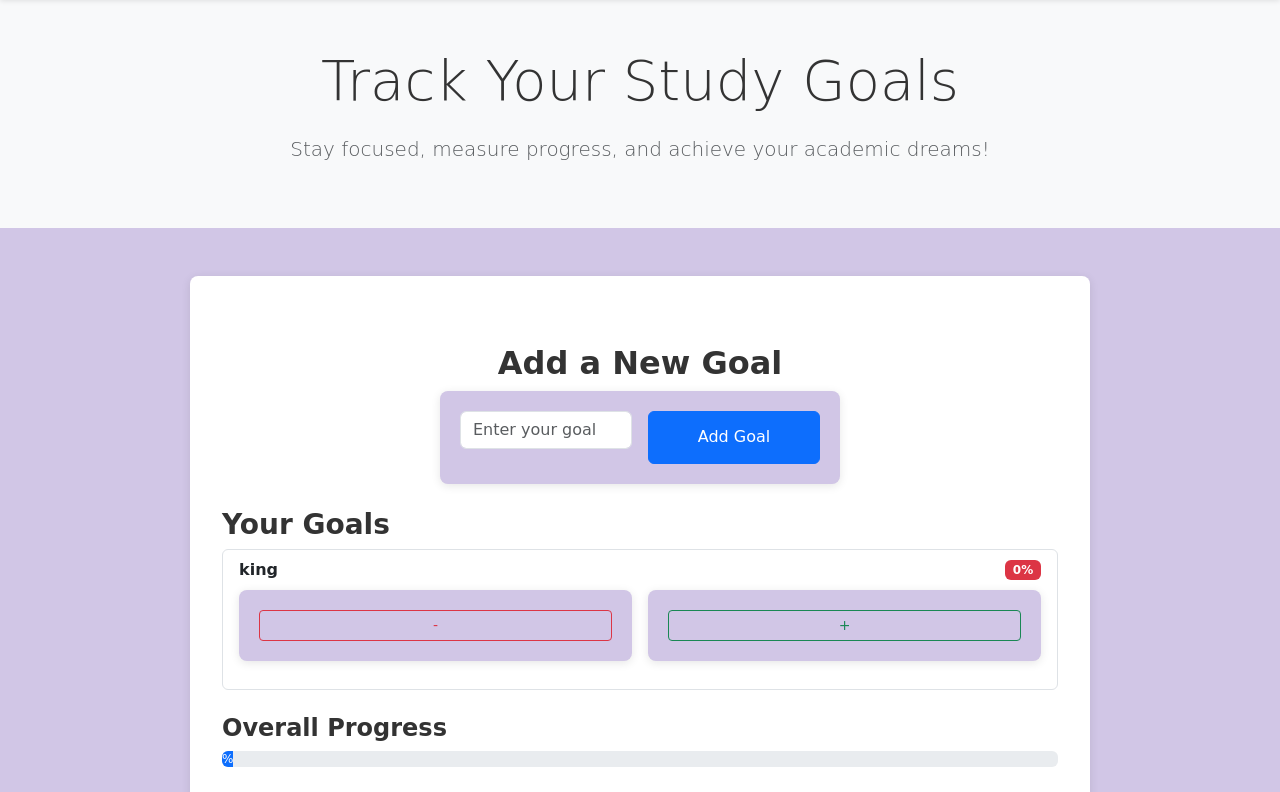
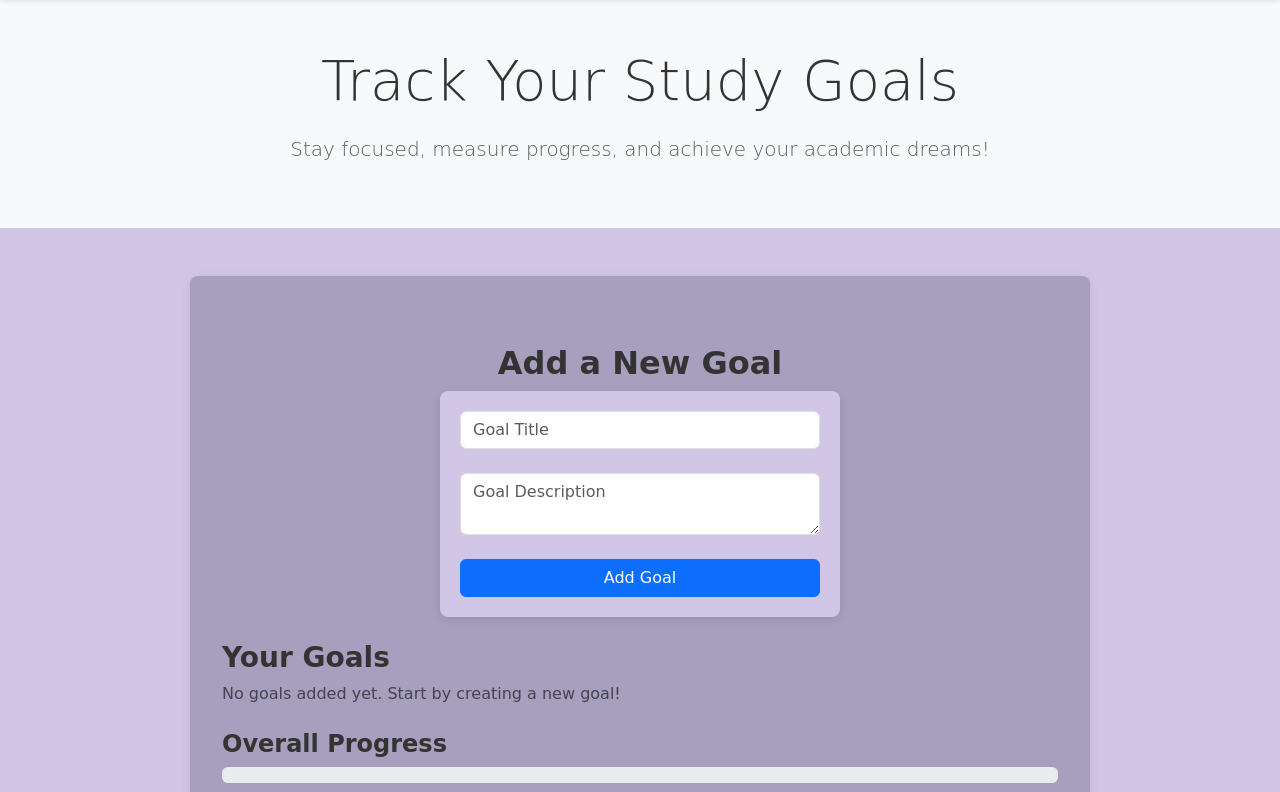
Before and after one commit to koushikchintuu/Study-Planner, a Flask app: page /goals in a window 1280 px wide. Shown: the part 81-873 px from the top of the page. Run offline with Flask 3, Linux system fonts and the light colour scheme; a user stored in the database is signed in.

Commit message:
Your commit message describing the updates

```diff
--- a/app.py
+++ b/app.py
@@ -217,16 +217,25 @@
 
 # Goals
 
+# Calculate overall progress
+def calculate_total_progress(goals):
+    if not goals:
+        return 0
+    total_progress = sum(goal.progress for goal in goals)
+    return round(total_progress / len(goals))
+
+# Manage goals route
 @app.route('/goals', methods=['GET', 'POST'])
 def manage_goals():
     if 'user_id' not in session:
+        flash("You must be logged in to view your goals.", "error")
         return redirect(url_for('login'))
 
     user_id = session['user_id']
 
     if request.method == 'POST':
-        title = request.form.get('title')
-        description = request.form.get('description')
+        title = request.form.get('title', '').strip()
+        description = request.form.get('description', '').strip()
         if not title or not description:
             flash("Title and description cannot be empty!", "error")
             return redirect(url_for('manage_goals'))
@@ -237,11 +246,58 @@
             db.session.commit()
             flash("Goal added successfully!", "success")
         except Exception as e:
-            flash(f"Error: {str(e)}", "error")
+            db.session.rollback()
+            flash(f"Error adding goal: {str(e)}", "error")
+
         return redirect(url_for('manage_goals'))
 
     goals = Goal.query.filter_by(user_id=user_id).all()
-    return render_template('goals.html', goals=goals)
+    total_progress = calculate_total_progress(goals)
+
+    completed_goals = sum(1 for goal in goals if goal.progress == 100)
+    in_progress_goals = len(goals) - completed_goals
+
+    return render_template(
+        'goals.html',
+        goals=goals,
+        total_progress=total_progress,
+        progress_data={"completed": completed_goals, "remaining": in_progress_goals}
+    )
+
+@app.route('/update_goal/<int:goal_id>', methods=['POST'])
+def update_goal(goal_id):
+    if 'user_id' not in session:
+        return jsonify({"error": "Authentication required"}), 403
+
+    user_id = session['user_id']
+    goal = Goal.query.filter_by(id=goal_id, user_id=user_id).first()
+
+    if not goal:
+        return jsonify({"error": "Goal not found"}), 404
+
+    action = request.json.get('action')
+    if action == 'increase' and goal.progress < 100:
+        goal.progress = min(goal.progress + 10, 100)
+    elif action == 'decrease' and goal.progress > 0:
+        goal.progress = max(goal.progress - 10, 0)
+
+    try:
+        db.session.commit()
+
+        # Calculate new progress data
+        total_goals = Goal.query.filter_by(user_id=user_id).count()
+        completed_goals = Goal.query.filter_by(user_id=user_id, progress=100).count()
+        completed_percentage = int((completed_goals / total_goals) * 100) if total_goals > 0 else 0
+
+        return jsonify({
+            "new_progress": goal.progress,
+            "completed": completed_percentage,
+            "remaining": 100 - completed_percentage
+        }), 200
+    except Exception as e:
+        db.session.rollback()
+        return jsonify({"error": str(e)}), 500
+
 
 
 # Notes
--- a/models.py
+++ b/models.py
@@ -18,12 +18,15 @@
     priority = db.Column(db.String(20), nullable=False)
     status = db.Column(db.String(20), default='to-do')
 
+# Goal Model
 class Goal(db.Model):
     __tablename__ = 'goals'
     id = db.Column(db.Integer, primary_key=True)
     user_id = db.Column(db.Integer, db.ForeignKey('users.id'), nullable=False)
-    goal_name = db.Column(db.String(120), nullable=False)
+    title = db.Column(db.String(120), nullable=False)
+    description = db.Column(db.String(255), nullable=False)
     progress = db.Column(db.Integer, default=0)
+
 
 class Note(db.Model):
     __tablename__ = 'notes'
--- a/static/styles.css
+++ b/static/styles.css
@@ -109,7 +109,7 @@
     padding: 20px;
     width: 90%;
     max-width: 900px;
-    background: #fff;
+    background: #a79fbd;
     border-radius: 8px;
     box-shadow: 0 2px 10px var(--shadow-color);
     transition: background 0.3s ease, color 0.3s ease;
--- a/templates/add_goal.html
+++ b/templates/add_goal.html
@@ -14,6 +14,6 @@
 
         <button type="submit">Add Goal</button>
     </form>
-    <a href="{{ url_for('view_goals') }}">Back to Goals</a>
+    <a href="{{ url_for('manage_goals') }}">Back to Goals</a>
 </body>
 </html>
--- a/templates/goals.html
+++ b/templates/goals.html
@@ -3,7 +3,6 @@
 {% block title %}Study Goals{% endblock %}
 
 {% block hero %}
-<!-- Hero Section -->
 <div class="hero-section text-center py-5" style="background: #f8f9fa;">
     <div class="container">
         <h1 class="display-4 font-weight-bold">Track Your Study Goals</h1>
@@ -18,102 +17,115 @@
 
 {% block content %}
 <div class="container my-5">
-    <!-- Add New Goal Form -->
     <div class="mb-4">
         <h2 class="text-center fw-bold">Add a New Goal</h2>
-        <form method="POST" action="/goals" class="d-flex justify-content-center gap-3">
-            <input type="text" name="goal_name" placeholder="Enter your goal" class="form-control" required>
+        <form method="POST" action="/goals" class="d-flex flex-column gap-3">
+            <input type="text" name="title" placeholder="Goal Title" class="form-control mb-2" required>
+            <textarea name="description" placeholder="Goal Description" class="form-control mb-2" required></textarea>
             <button type="submit" class="btn btn-primary">Add Goal</button>
         </form>
     </div>
 
-    <!-- Goals List -->
     <div class="mb-4">
         <h3 class="fw-bold">Your Goals</h3>
-        <ul class="list-group mb-4">
+        {% if goals %}
+        <ul class="list-group">
             {% for goal in goals %}
-            <li class="list-group-item d-flex flex-column gap-2">
+            <li class="list-group-item" id="goal-{{ goal.id }}">
                 <div class="d-flex justify-content-between align-items-center">
-                    <strong>{{ goal.goal_name }}</strong>
+                    <div>
+                        <strong>{{ goal.title }}</strong>
+                        <p class="mb-0 text-muted">{{ goal.description }}</p>
+                    </div>
                     <span class="badge {% if goal.progress == 100 %}bg-success {% elif goal.progress >= 50 %}bg-warning {% else %}bg-danger{% endif %}">
                         {{ goal.progress }}%
                     </span>
                 </div>
-                <div class="d-flex align-items-center gap-2">
-                    <form method="POST" action="/update_goal/{{ goal.id }}" class="d-inline">
-                        <input type="hidden" name="action" value="decrease">
-                        <button type="submit" class="btn btn-sm btn-outline-danger">-</button>
-                    </form>
+                <div class="d-flex align-items-center mt-2">
+                    <button onclick="updateGoal({{ goal.id }}, 'decrease')" class="btn btn-sm btn-outline-danger me-2">-</button>
                     <div class="progress flex-grow-1">
                         <div class="progress-bar bg-primary" role="progressbar" style="width: {{ goal.progress }}%;" aria-valuenow="{{ goal.progress }}" aria-valuemin="0" aria-valuemax="100"></div>
                     </div>
-                    <form method="POST" action="/update_goal/{{ goal.id }}" class="d-inline">
-                        <input type="hidden" name="action" value="increase">
-                        <button type="submit" class="btn btn-sm btn-outline-success">+</button>
-                    </form>
+                    <button onclick="updateGoal({{ goal.id }}, 'increase')" class="btn btn-sm btn-outline-success ms-2">+</button>
                 </div>
             </li>
             {% endfor %}
         </ul>
+        {% else %}
+        <p class="text-muted">No goals added yet. Start by creating a new goal!</p>
+        {% endif %}
     </div>
 
-    <!-- Progress Bar Section -->
     <div class="mb-4">
         <h4 class="fw-bold">Overall Progress</h4>
         <div class="progress">
-            <div id="progress-bar" class="progress-bar bg-primary" role="progressbar" style="width: {{ total_progress }}%;" aria-valuenow="{{ total_progress }}" aria-valuemin="0" aria-valuemax="100">
+            <div class="progress-bar bg-primary" role="progressbar" style="width: {{ total_progress }}%;" aria-valuenow="{{ total_progress }}" aria-valuemin="0" aria-valuemax="100">
                 {{ total_progress }}%
             </div>
         </div>
     </div>
 
-    <!-- Pie Chart Section -->
     <div class="mb-4">
         <h4 class="fw-bold">Goal Progress Breakdown</h4>
-        <canvas id="progressChart" width="300" height="300"></canvas>
+        <canvas id="progressChart" width="200" height="200"></canvas>
     </div>
 </div>
 
-<!-- Include Chart.js -->
 <script src="https://cdn.jsdelivr.net/npm/chart.js"></script>
+<script>
+    const ctx = document.getElementById('progressChart').getContext('2d');
+    const progressChart = new Chart(ctx, {
+        type: 'pie',
+        data: {
+            labels: ['Completed Goals', 'In Progress'],
+            datasets: [{
+                data: [{{ progress_data.completed }}, {{ progress_data.remaining }}],
+                backgroundColor: ['#28a745', '#ffc107']
+            }]
+        },
+        options: {
+            responsive: true,
+            plugins: {
+                legend: {
+                    position: 'top'
+                }
+            }
+        }
+    });
 
-<script>
-    document.querySelectorAll('form[action^="/update_goal"]').forEach(form => {
-        form.addEventListener('submit', async function (event) {
-            event.preventDefault(); // Prevent form submission
-
-            const action = form.querySelector('input[name="action"]').value;
-            const goalId = form.action.split('/').pop(); // Extract goal ID from URL
-
+    async function updateGoal(goalId, action) {
         try {
             const response = await fetch(`/update_goal/${goalId}`, {
                 method: 'POST',
-                    headers: { 'Content-Type': 'application/x-www-form-urlencoded' },
-                    body: new URLSearchParams({ action: action })
+                headers: {
+                    'Content-Type': 'application/json'
+                },
+                body: JSON.stringify({ action })
             });
 
-                if (response.ok) {
+            if (!response.ok) {
+                throw new Error('Failed to update goal progress');
+            }
+
             const data = await response.json();
 
-                    // Update the progress bar and badge
-                    const progressBar = form.parentElement.querySelector('.progress-bar');
-                    const badge = form.parentElement.parentElement.querySelector('.badge');
-                    progressBar.style.width = `${data.progress}%`;
-                    badge.textContent = `${data.progress}%`;
+            // Update the progress bar
+            const progressBar = document.querySelector(`#goal-${goalId} .progress-bar`);
+            progressBar.style.width = `${data.new_progress}%`;
+            progressBar.setAttribute('aria-valuenow', data.new_progress);
 
-                    // Update the pie chart
+            // Update the badge
+            const badge = document.querySelector(`#goal-${goalId} .badge`);
+            badge.textContent = `${data.new_progress}%`;
+            badge.className = `badge ${data.new_progress == 100 ? 'bg-success' : data.new_progress >= 50 ? 'bg-warning' : 'bg-danger'}`;
+
+            // Update the chart
             progressChart.data.datasets[0].data = [data.completed, data.remaining];
             progressChart.update();
-                } else {
-                    console.error('Error updating goal:', await response.text());
+        } catch (error) {
+            console.error(error);
+            alert('Failed to update the goal progress.');
         }
-            } catch (error) {
-                console.error('Error:', error);
     }
-        });
-    });
-
-
 </script>
-
 {% endblock %}
```
Also changed, not shown: instance/database.db. Lines whose indentation alone changed are shown as unchanged.
